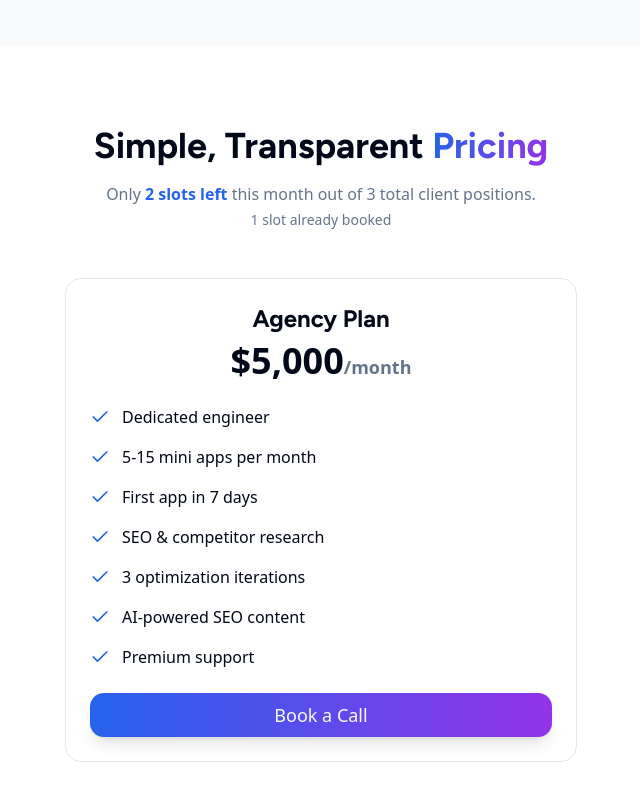
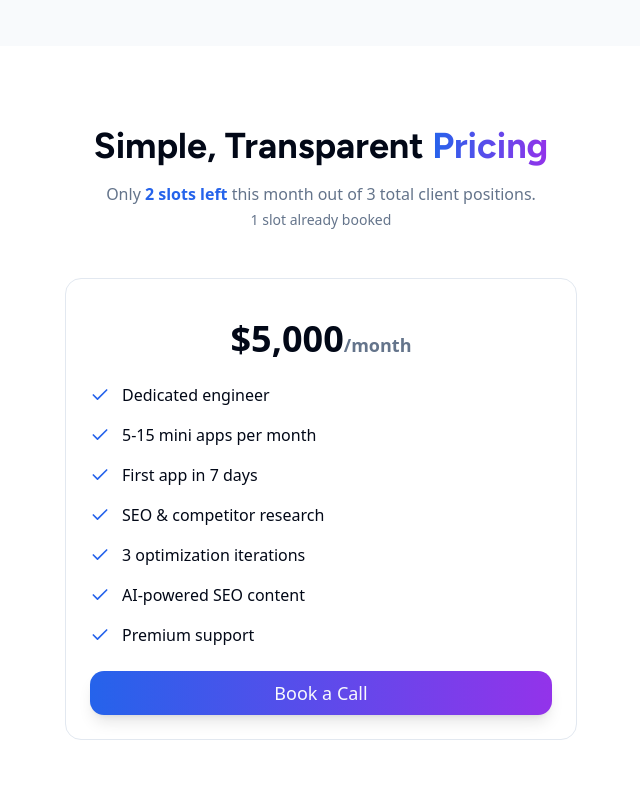
Before and after one commit to writingmate/mini-app-boost, a React (Vite) app: page / in a window 1280 px wide. Shown: the part 4868-5668 px from the top of the page, without its empty margins (319-959 px from the left). Built offline with nearby package versions, Linux system fonts and the light colour scheme.

Commit message:
Remove Agency Plan from Pricing
Updated the Pricing component to remove the "Agency Plan" title and associated details, reflecting a single, unnamed plan.
[skip gpt_engineer]

```diff
--- a/src/components/Pricing.tsx
+++ b/src/components/Pricing.tsx
@@ -25,7 +25,6 @@ export const Pricing = () => {
         </p>
         <Card className="max-w-lg mx-auto border">
           <CardHeader>
-            <h3 className="text-2xl font-bold">Agency Plan</h3>
             <p className="text-4xl font-bold mt-4">$5,000<span className="text-lg text-muted-foreground">/month</span></p>
           </CardHeader>
           <CardContent>
```
